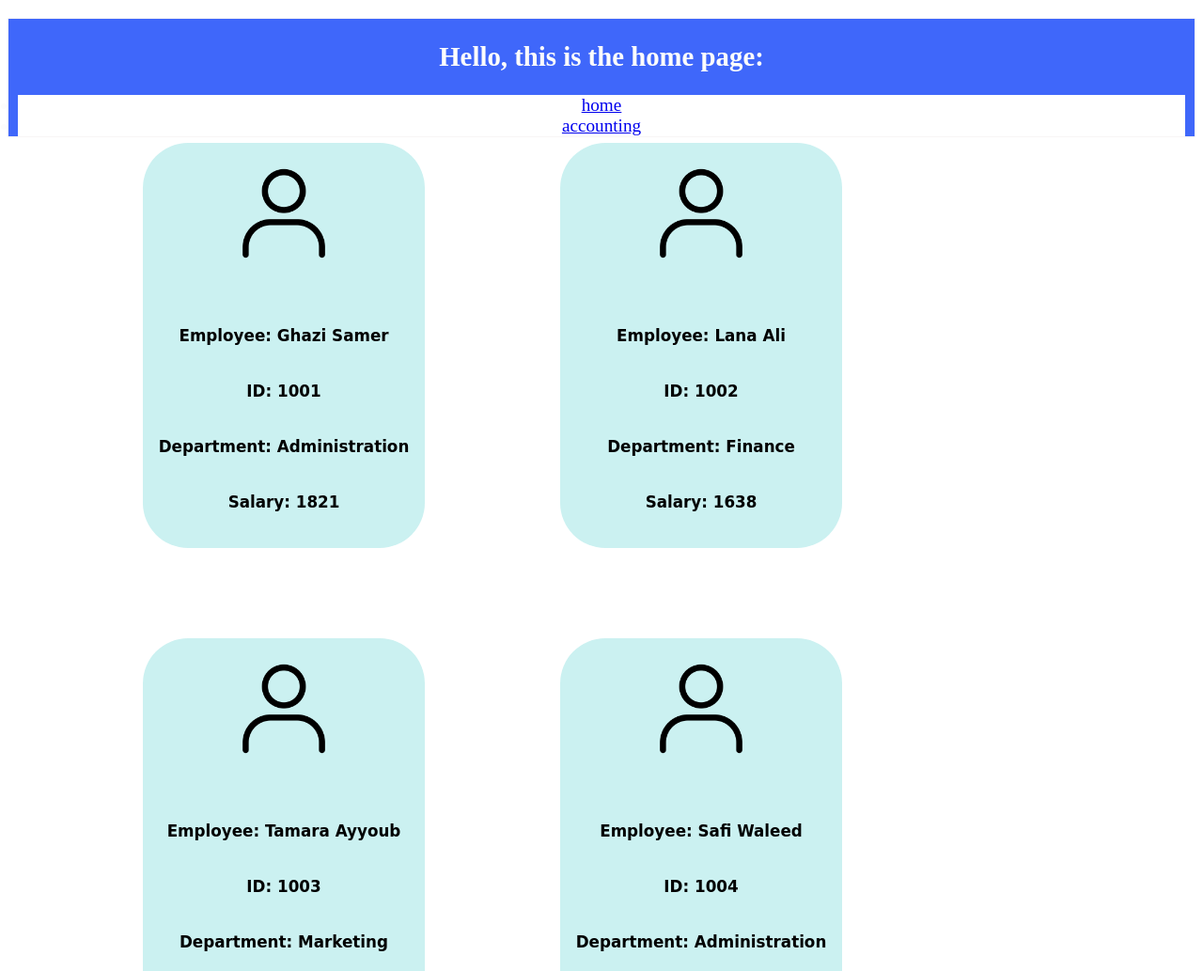
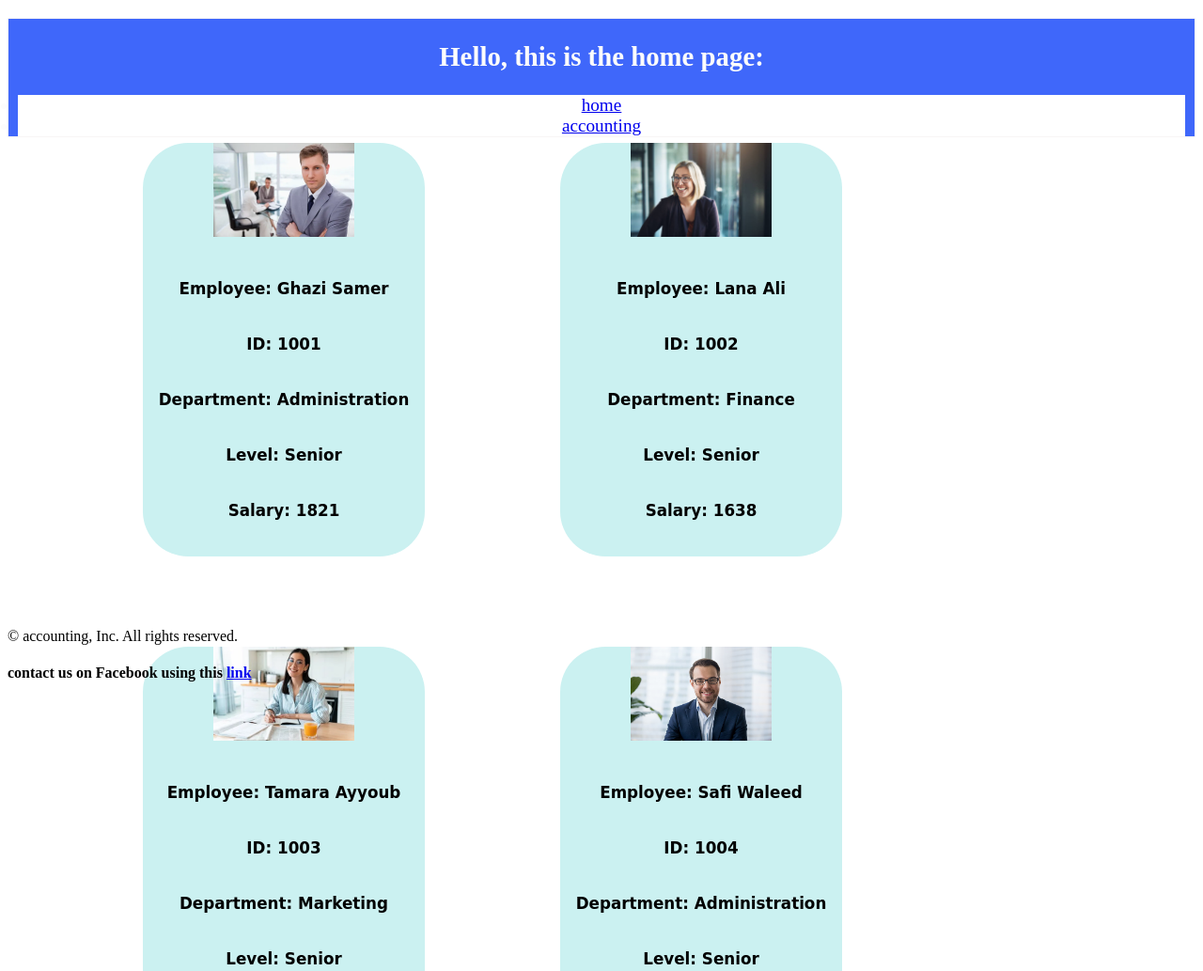
Before and after one commit to FarahEilouti/HR-management-system, a plain HTML site: page index.html in a window 1280 px wide. Shown: the top 1033 px of the page at 94% size. Drawn offline with Linux system fonts and the light colour scheme.

Commit message:
task 10 edited

```diff
--- a/app.js
+++ b/app.js
@@ -1,5 +1,3 @@
-
-
 var departments = ["Administration", "Marketing", "Development", "Finance"]
 var levels = ["Junior", "Mid", "Senior"]
 var IDCounter = 0
@@ -30,36 +28,36 @@ function getNetSalary(eSalary){
 }
 
 
-function Employee(employeeName, employeeDepartment, employeeLevel, employeeSalary){
+function Employee(employeeName, employeeDepartment, employeeLevel, employeeSalary, employee_image){
     this.id = getUniqueID();
     this.name = employeeName;
     this.department = employeeDepartment;
     this.level = employeeLevel;
     this.salary = employeeSalary;
     this.netSalary = 0;
-    this.image = "./assets/person-logo.png";
+    this.image = employee_image;
 }
 
 
-const employeeExample1 = new Employee("Ghazi Samer ", departments[0], levels[2], getSalary("Senior"))
+const employeeExample1 = new Employee("Ghazi Samer ", departments[0], levels[2], getSalary("Senior"),"./assets/man-employee5.jpg" )
 employeeExample1.netSalary =  getNetSalary(employeeExample1.salary)
 
-const employeeExample2 = new Employee("Lana Ali", departments[3], levels[2], getSalary("Senior"))
+const employeeExample2 = new Employee("Lana Ali", departments[3], levels[2], getSalary("Senior"),"./assets/woman-employee1.jpg" )
 employeeExample2.netSalary =  getNetSalary(employeeExample2.salary)
 
-const employeeExample3 = new Employee("Tamara Ayyoub", departments[1], levels[2], getSalary("Senior"))
+const employeeExample3 = new Employee("Tamara Ayyoub", departments[1], levels[2], getSalary("Senior"),"./assets/woman-employee3.jpg")
 employeeExample3.netSalary =  getNetSalary(employeeExample3.salary)
 
-const employeeExample4 = new Employee("Safi Waleed", departments[0], levels[2], getSalary("Mid"))
+const employeeExample4 = new Employee("Safi Waleed", departments[0], levels[2], getSalary("Mid"),"./assets/man-employee2.jpg")
 employeeExample4.netSalary =  getNetSalary(employeeExample4.salary)
 
-const employeeExample5 = new Employee("Omar Zaid", departments[2], levels[2], getSalary("Senior"))
+const employeeExample5 = new Employee("Omar Zaid", departments[2], levels[2], getSalary("Senior"),"./assets/man-employee3.jpg")
 employeeExample5.netSalary =  getNetSalary(employeeExample5.salary)
 
-const employeeExample6 = new Employee("Rana Saleh", departments[2], levels[0], getSalary("Junior"))
+const employeeExample6 = new Employee("Rana Saleh", departments[2], levels[0], getSalary("Junior"),"./assets/woman-employee2.jpg")
 employeeExample6.netSalary =  getNetSalary(employeeExample6.salary)
 
-const employeeExample7 = new Employee("Hadi Ahmad", departments[3], levels[2], getSalary("Senior"))
+const employeeExample7 = new Employee("Hadi Ahmad", departments[3], levels[2], getSalary("Senior"),"./assets/man-employee4.jpg")
 employeeExample7.netSalary =  getNetSalary(employeeExample7.salary)
 
 
@@ -118,6 +116,7 @@ Employee.prototype.eLevel = function(){
     <h6>Employee: ${this.name} </h6>
     <h6> ID: ${this.id} </h6>
     <h6> Department: ${this.department} </h6>
+    <h6>Level: ${this.level} </h6>
     <h6> Salary: ${this.salary} </h6></div><br>`);
 };
 
--- a/index.html
+++ b/index.html
@@ -7,7 +7,7 @@
 
     <link rel="stylesheet" href="style.css">
 
-    <title>Index</title>
+    <title>Employee Data</title>
 
 </head>
 <body>
@@ -30,6 +30,15 @@
 
     <footer>
         <script src="./app.js"></script>
+        <footer>
+            <p>
+                &copy; accounting, Inc. All rights reserved.
+
+            </p>
+            <h4>
+                contact us on Facebook using this <a href="https://www.facebook.com/farah.eilouti/">link</a>
+            </h4>
+        </footer>
     </footer>
 
 </body>
--- a/style.css
+++ b/style.css
@@ -42,3 +42,9 @@ li{
     padding-right: .5em;
     background-color: #FFFFFF;
   }
+footer{
+    margin-bottom: .3em;
+    position: relative;
+    width: 300px;
+    margin-bottom: 6rem;
+}
```
Also changed, not shown: accounting.html (+1 -1 lines), assets/man-employee1.jpg (added), assets/man-employee2.jpg (added), assets/man-employee3.jpg (added), assets/man-employee4.jpg (added), assets/man-employee5.jpg (added), assets/woman-employee1.jpg (added), assets/woman-employee2.jpg (added), assets/woman-employee3.jpg (added), assets/woman-employee4.jpg (added).
